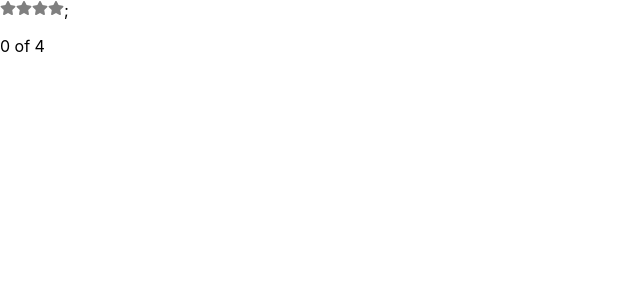
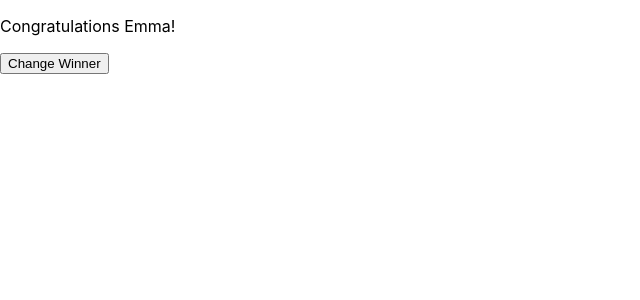
Before and after one commit to emmadickenson2/linkedin-learning, a React (Create React App) app in the folder hooks_practice/react-hooks/: page / in a window 1280 px wide. Shown: the top 300 px of the page, without its empty margins (0-640 px from the left). Built offline with nearby package versions, Linux system fonts and the light colour scheme.

Commit message:
basic useEffect practice

```diff
--- a/hooks_practice/react-hooks/src/index.js
+++ b/hooks_practice/react-hooks/src/index.js
@@ -1,39 +1,22 @@
-import React, {useState} from 'react';
+import React, {useState, useEffect} from 'react';
 import ReactDOM from 'react-dom/client';
 import './index.css';
-import { FaStar } from "react-icons/fa"
-
-const createArray = (length) => [
-  ...Array(length)
-];
-
-
-function Star({selected =false, onSelect}) {
-  return  <FaStar color={selected ? "red" : "gray"}
-  onClick={onSelect}
-  />;
-}
-
-function StarRating({totalStars=5}) {
-  const [
-    selectedStars,
-    setSelectedStars
-  ] = useState(0);
-  return <>
-    {createArray(totalStars).map((n, i) => (
-    <Star key={i}
-    selected={selectedStars > i}
-    onSelect={() => setSelectedStars(i+1)}
-    />
-    ))};
-    <p>
-      {selectedStars} of {totalStars}
-    </p>
-  </>
-}
 
 function App() {
-  return <StarRating totalStars={4}/>;
+  const [name, setName] = useState("Emma");
+
+  useEffect(() => {
+    document.title= `Celebrate ${name}`;
+  });
+
+  return (
+    <section>
+      <p>Congratulations {name}!</p>
+      <button onClick={() => setName("Will")}>
+        Change Winner
+      </button>
+    </section>
+  )
 }
 
 const root = ReactDOM.createRoot(document.getElementById('root'));
```
